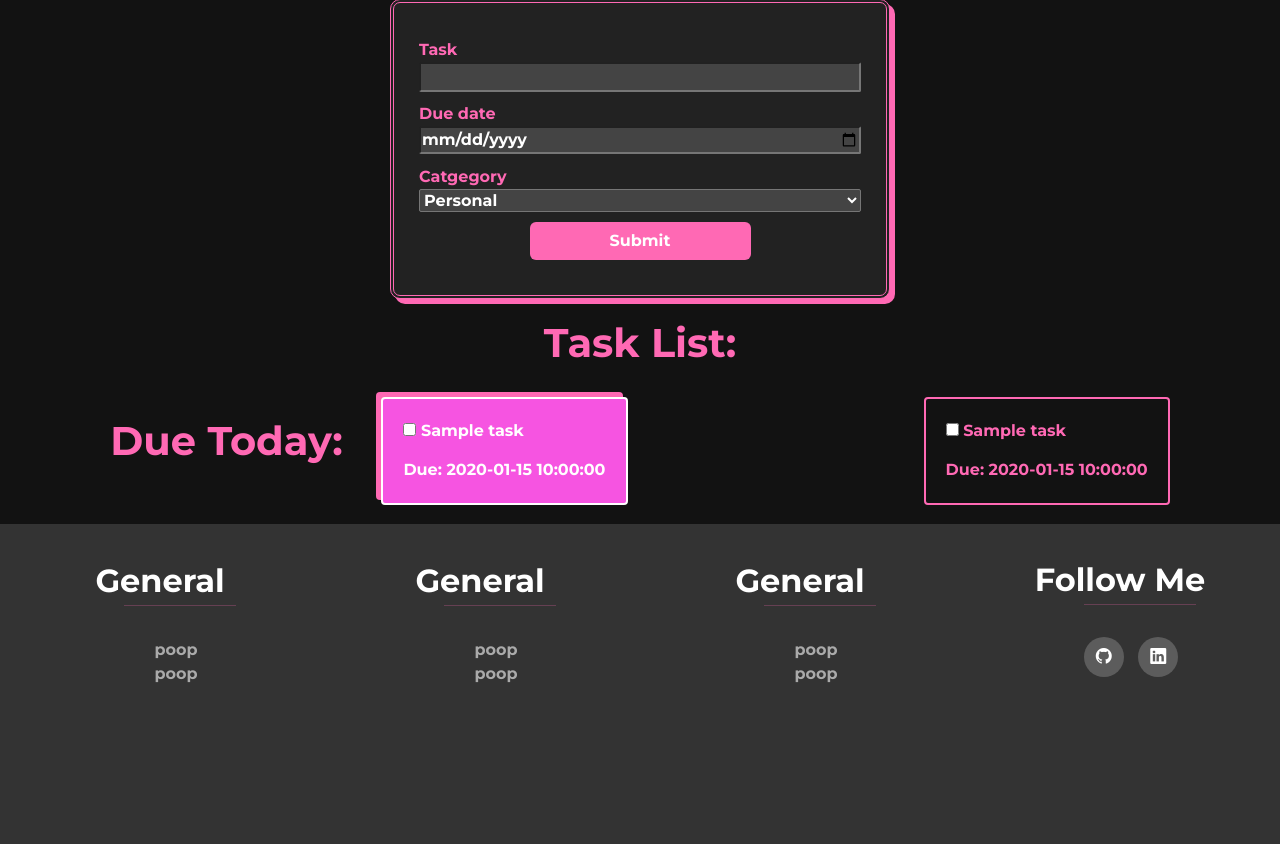
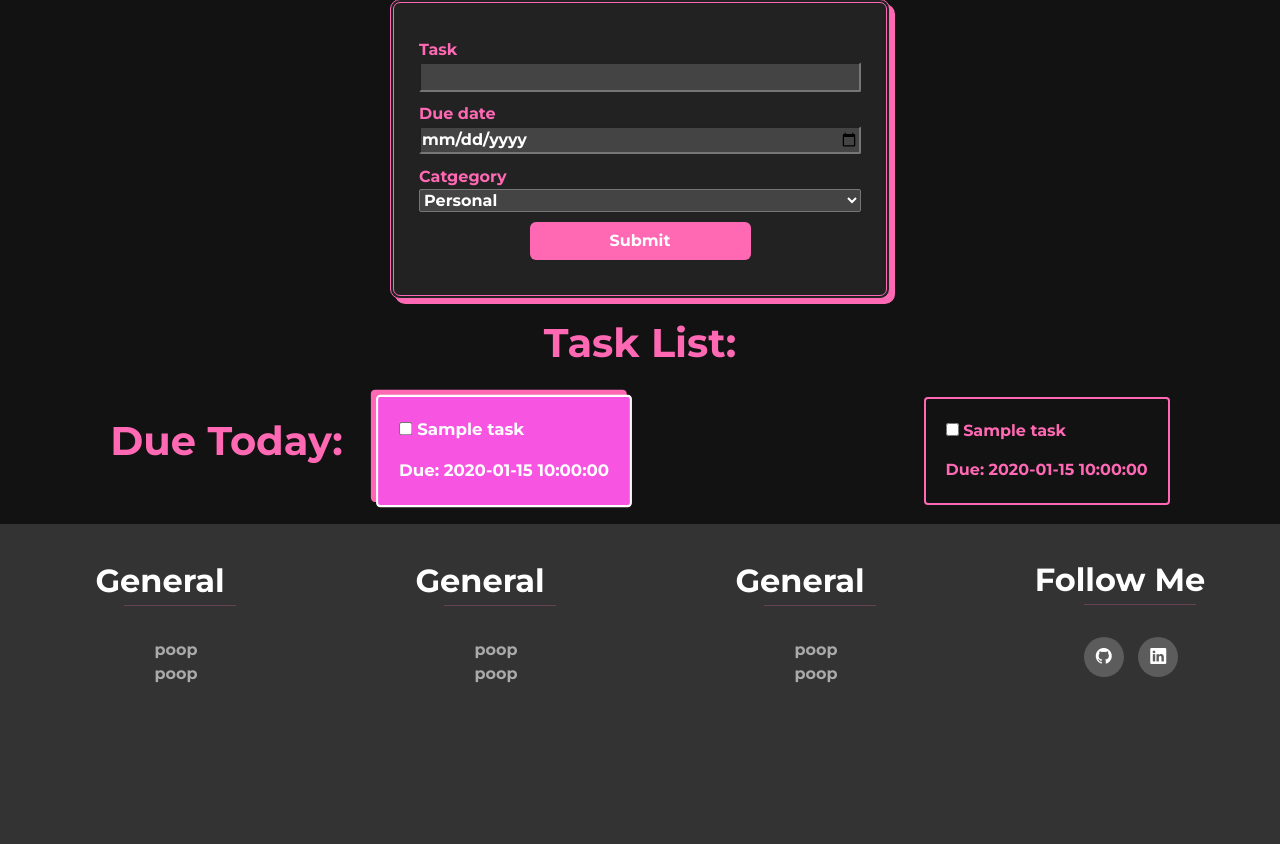
Before and after one commit to jaydeep080805/ToDoey, a Flask app: template ToDoey/templates/index.html in a window 1280 px wide, with the pointer over the restyled element. Shown: the part 140-984 px from the top of the page. Run offline with Flask 3, Linux system fonts and the light colour scheme; tables that the repository leaves empty hold one stand-in row (values such as "Sample post"); the template is opened without the code that fills it: values that come from a table or form of the project are taken from there, most other values are stand-ins (such as "Sample title", 1, 10 or a date in 2020); some libraries are stand-ins or nearby versions.

Commit message:
added hovering transform to scale the task box up slightly

```diff
--- a/ToDoey/static/css/styles.css
+++ b/ToDoey/static/css/styles.css
@@ -187,6 +187,7 @@ the elements have their label and content together so its spaced out evenly*/
     background-color: rgb(246, 84, 225);
     color: white;
     border-color: white;
+    transform: scale(1.04);
 
     box-shadow: -5px -5px var(--pink);
 }
```
